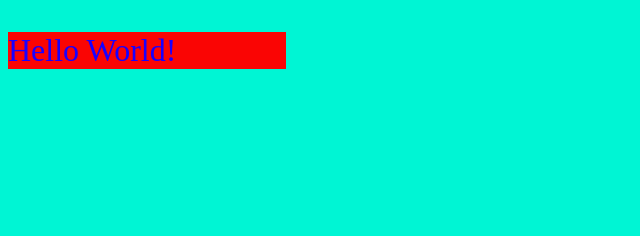
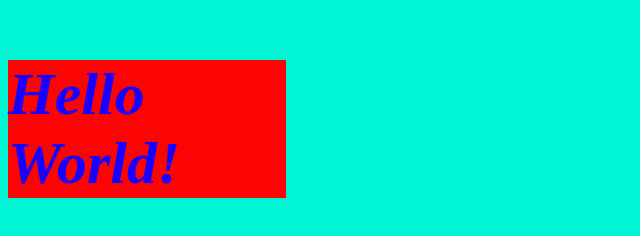
Before and after one commit to Sachian05/Project-CourtSide, a plain HTML site: page index.html in a window 1280 px wide. Shown: the whole page, without its empty margins (0-640 px from the left). Drawn offline with Linux system fonts and the light colour scheme.

Commit message:
Update style.css

```diff
--- a/style.css
+++ b/style.css
@@ -8,5 +8,8 @@ p{
     background-color: rgba(255, 0, 0, 0.979);
     color: rgb(25, 0, 255);
     width: 22%;
+    font-style: italic;
+    font-weight: bold;
+    font-size: 60px;
 
 }
```
